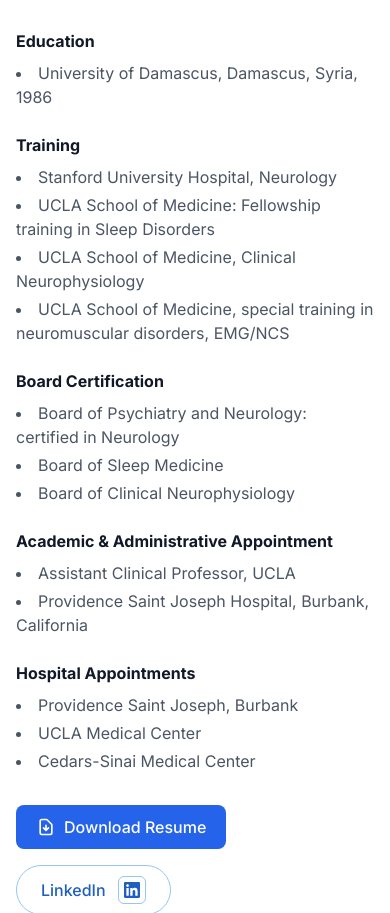
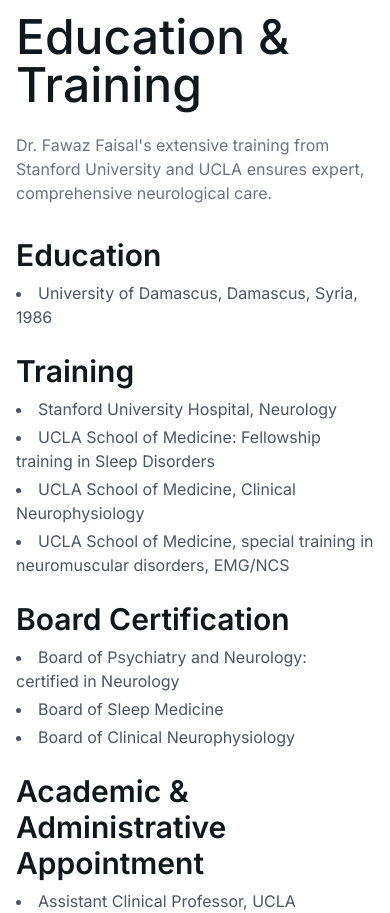
Before and after one commit to sunny1780/westernneuro, a React (Create React App) app: page /about in a window 390 px wide. Shown: the part 1960-2873 px from the top of the page. Built offline with nearby package versions, Linux system fonts and the light colour scheme.

Commit message:
Done ho rha bs

```diff
--- a/src/components/AboutDoctorFaisalHero.jsx
+++ b/src/components/AboutDoctorFaisalHero.jsx
@@ -82,7 +82,7 @@
           >
             <Link
               to="/services"
-              className="inline-block bg-[#007BFF] text-white font-medium px-5 sm:px-6 py-2 sm:py-3 rounded-lg hover:bg-[#0069d9] transition mb-8 md:mb-10"
+              className="inline-block bg-[#1299ED] text-white font-medium px-5 sm:px-6 py-2 sm:py-3 rounded-lg hover:bg-[#0f80dd] transition mb-8 md:mb-10"
             >
               Explore Services
             </Link>
@@ -98,22 +98,38 @@
             variants={statVariants}
             className="text-center lg:text-left"
           >
-            <p className="text-2xl sm:text-3xl md:text-4xl font-bold text-[#053759]">
+            <p
+              className="text-[48px] leading-[1] font-medium text-[#053759]"
+              style={{ letterSpacing: '0.5%' }}
+            >
               200+
             </p>
-            <p className="text-sm sm:text-base text-[#053759] mt-1">
-              Successful Patient Outcomes
+            <p
+              className="text-[18px] leading-[28px] font-normal text-[#053759] mt-1"
+              style={{ letterSpacing: '0.5%' }}
+            >
+              Successful Patient
+              <br />
+              Outcomes
             </p>
           </motion.div>
           <motion.div
             variants={statVariants}
             className="text-center lg:text-left"
           >
-            <p className="text-2xl sm:text-3xl md:text-4xl font-bold text-[#053759]">
+            <p
+              className="text-[48px] leading-[1] font-medium text-[#053759]"
+              style={{ letterSpacing: '0.5%' }}
+            >
               70K+
             </p>
-            <p className="text-sm sm:text-base text-[#053759] mt-1">
-              Safe Prescriptions Managed
+            <p
+              className="text-[18px] leading-[28px] font-normal text-[#053759] mt-1"
+              style={{ letterSpacing: '0.5%' }}
+            >
+              Safe Prescriptions
+              <br />
+              Managed
             </p>
           </motion.div>
         </motion.div>
--- a/src/components/WestThree.jsx
+++ b/src/components/WestThree.jsx
@@ -38,7 +38,8 @@
           <motion.div className="text-left" variants={staggerContainer}>
             <motion.h2
               variants={fadeInLeft}
-              className="text-3xl sm:text-4xl md:text-5xl font-bold text-gray-900 mb-6 leading-tight"
+              className="text-[48px] leading-[1] font-medium text-[#11181C] mb-6"
+              style={{ letterSpacing: '0.5%' }}
             >
               Education & Training
             </motion.h2>
@@ -48,14 +49,24 @@
 
             <motion.div className="space-y-6 mb-8" variants={staggerContainer}>
               <motion.div variants={fadeInUp}>
-                <h3 className="font-bold text-gray-900 mb-2">Education</h3>
+                <h3
+                  className="text-[30px] leading-[36px] font-semibold text-[#11181C] mb-2"
+                  style={{ letterSpacing: '0.5%' }}
+                >
+                  Education
+                </h3>
                 <ul className="text-gray-600 space-y-1 list-disc list-inside">
                   <li>University of Damascus, Damascus, Syria, 1986</li>
                 </ul>
               </motion.div>
 
               <motion.div variants={fadeInUp}>
-                <h3 className="font-bold text-gray-900 mb-2">Training</h3>
+                <h3
+                  className="text-[30px] leading-[36px] font-semibold text-[#11181C] mb-2"
+                  style={{ letterSpacing: '0.5%' }}
+                >
+                  Training
+                </h3>
                 <ul className="text-gray-600 space-y-1 list-disc list-inside">
                   <li>Stanford University Hospital, Neurology</li>
                   <li>UCLA School of Medicine: Fellowship training in Sleep Disorders</li>
@@ -65,7 +76,12 @@
               </motion.div>
 
               <motion.div variants={fadeInUp}>
-                <h3 className="font-bold text-gray-900 mb-2">Board Certification</h3>
+                <h3
+                  className="text-[30px] leading-[36px] font-semibold text-[#11181C] mb-2"
+                  style={{ letterSpacing: '0.5%' }}
+                >
+                  Board Certification
+                </h3>
                 <ul className="text-gray-600 space-y-1 list-disc list-inside">
                   <li>Board of Psychiatry and Neurology: certified in Neurology</li>
                   <li>Board of Sleep Medicine</li>
@@ -74,7 +90,12 @@
               </motion.div>
 
               <motion.div variants={fadeInUp}>
-                <h3 className="font-bold text-gray-900 mb-2">Academic & Administrative Appointment</h3>
+                <h3
+                  className="text-[30px] leading-[36px] font-semibold text-[#11181C] mb-2"
+                  style={{ letterSpacing: '0.5%' }}
+                >
+                  Academic & Administrative Appointment
+                </h3>
                 <ul className="text-gray-600 space-y-1 list-disc list-inside">
                   <li>Assistant Clinical Professor, UCLA</li>
                   <li>Providence Saint Joseph Hospital, Burbank, California</li>
@@ -82,7 +103,12 @@
               </motion.div>
 
               <motion.div variants={fadeInUp}>
-                <h3 className="font-bold text-gray-900 mb-2">Hospital Appointments</h3>
+                <h3
+                  className="text-[30px] leading-[36px] font-semibold text-[#11181C] mb-2"
+                  style={{ letterSpacing: '0.5%' }}
+                >
+                  Hospital Appointments
+                </h3>
                 <ul className="text-gray-600 space-y-1 list-disc list-inside">
                   <li>Providence Saint Joseph, Burbank</li>
                   <li>UCLA Medical Center</li>
@@ -98,12 +124,12 @@
                 whileHover={{ scale: 1.05 }}
                 whileTap={{ scale: 0.98 }}
                 transition={springBounce}
-                className="inline-flex items-center gap-2 bg-blue-600 hover:bg-blue-700 text-white font-medium px-5 py-2.5 rounded-lg transition"
+                className="inline-flex items-center gap-3 bg-[#1893FF] hover:bg-[#0f80dd] text-white font-semibold px-6 py-3 rounded-md transition"
               >
-                <svg className="w-5 h-5" fill="none" stroke="currentColor" viewBox="0 0 24 24">
-                  <path strokeLinecap="round" strokeLinejoin="round" strokeWidth={2} d="M12 10v6m0 0l-3-3m3 3l3-3m2 8H7a2 2 0 01-2-2V5a2 2 0 012-2h5.586a1 1 0 01.707.293l5.414 5.414a1 1 0 01.293.707V19a2 2 0 01-2 2z" />
-                </svg>
                 Download Resume
+                <span className="inline-flex items-center justify-center w-8 h-8">
+                  <img src="/images/Dicon.png" alt="" className="w-5 h-5 object-contain" />
+                </span>
               </motion.a>
               <motion.a
                 href="/"
@@ -111,13 +137,11 @@
                 whileHover={{ scale: 1.05 }}
                 whileTap={{ scale: 0.98 }}
                 transition={springBounce}
-                className="inline-flex items-center gap-3 border border-[#94C6F1] text-[#1E5FBF] hover:bg-[#F3F8FF] font-medium px-6 py-2.5 rounded-full transition"
+                className="inline-flex items-center gap-3 border border-[#94C6F1] text-[#1E5FBF] hover:bg-[#F3F8FF] font-semibold px-6 py-3 rounded-md transition"
               >
                 LinkedIn
-                <span className="inline-flex items-center justify-center w-7 h-7 rounded-md border border-[#94C6F1] text-[#1E5FBF]">
-                  <svg className="w-4 h-4" fill="currentColor" viewBox="0 0 24 24">
-                    <path d="M20.447 20.452h-3.554v-5.569c0-1.328-.027-3.037-1.852-3.037-1.853 0-2.136 1.445-2.136 2.939v5.667H9.351V9h3.414v1.561h.046c.477-.9 1.637-1.85 3.37-1.85 3.601 0 4.267 2.37 4.267 5.455v6.286zM5.337 7.433c-1.144 0-2.063-.926-2.063-2.065 0-1.138.92-2.063 2.063-2.063 1.14 0 2.064.925 2.064 2.063 0 1.139-.925 2.065-2.064 2.065zm1.782 13.019H3.555V9h3.564v11.452zM22.225 0H1.771C.792 0 0 .774 0 1.729v20.542C0 23.227.792 24 1.771 24h20.451C23.2 24 24 23.227 24 22.271V1.729C24 .774 23.2 0 22.222 0h.003z" />
-                  </svg>
+                <span className="inline-flex items-center justify-center w-8 h-8">
+                  <img src="/images/Licon.png" alt="" className="w-5 h-5 object-contain" />
                 </span>
               </motion.a>
             </motion.div>
--- a/src/components/Westtwo.jsx
+++ b/src/components/Westtwo.jsx
@@ -50,7 +50,8 @@
           <motion.div className="text-left" variants={staggerContainer}>
             <motion.h2
               variants={fadeInRight}
-              className="text-2xl md:text-3xl lg:text-4xl font-bold text-gray-900 mb-6 leading-tight"
+              className="text-[48px] font-medium text-[#11181C] leading-[1] mb-6"
+              style={{ letterSpacing: '0.5%' }}
             >
               Your Trusted Burbank Neurology & Sleep Center Since 2010
             </motion.h2>
```
Also changed, not shown: src/components/EducationTraining.jsx (+30 -14 lines), public/images/Dicon.png (added), public/images/Licon.png (added).
